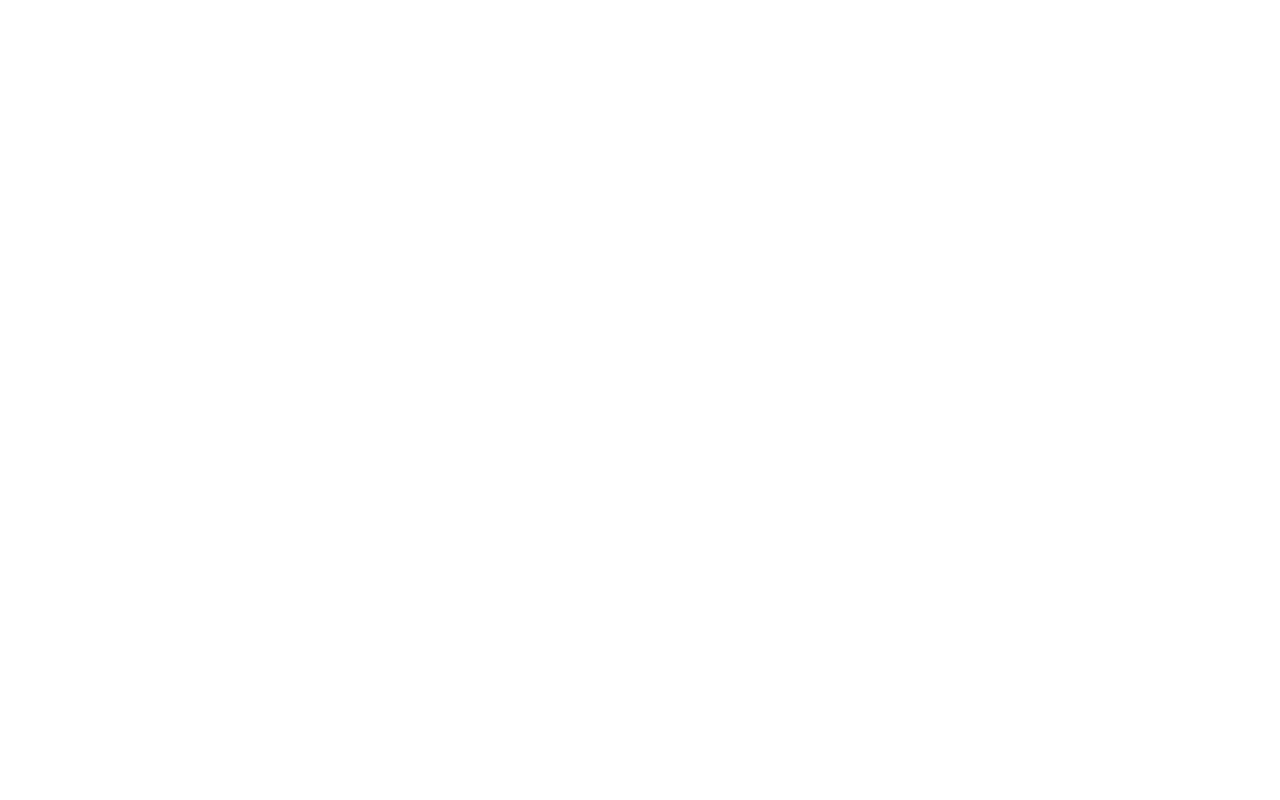
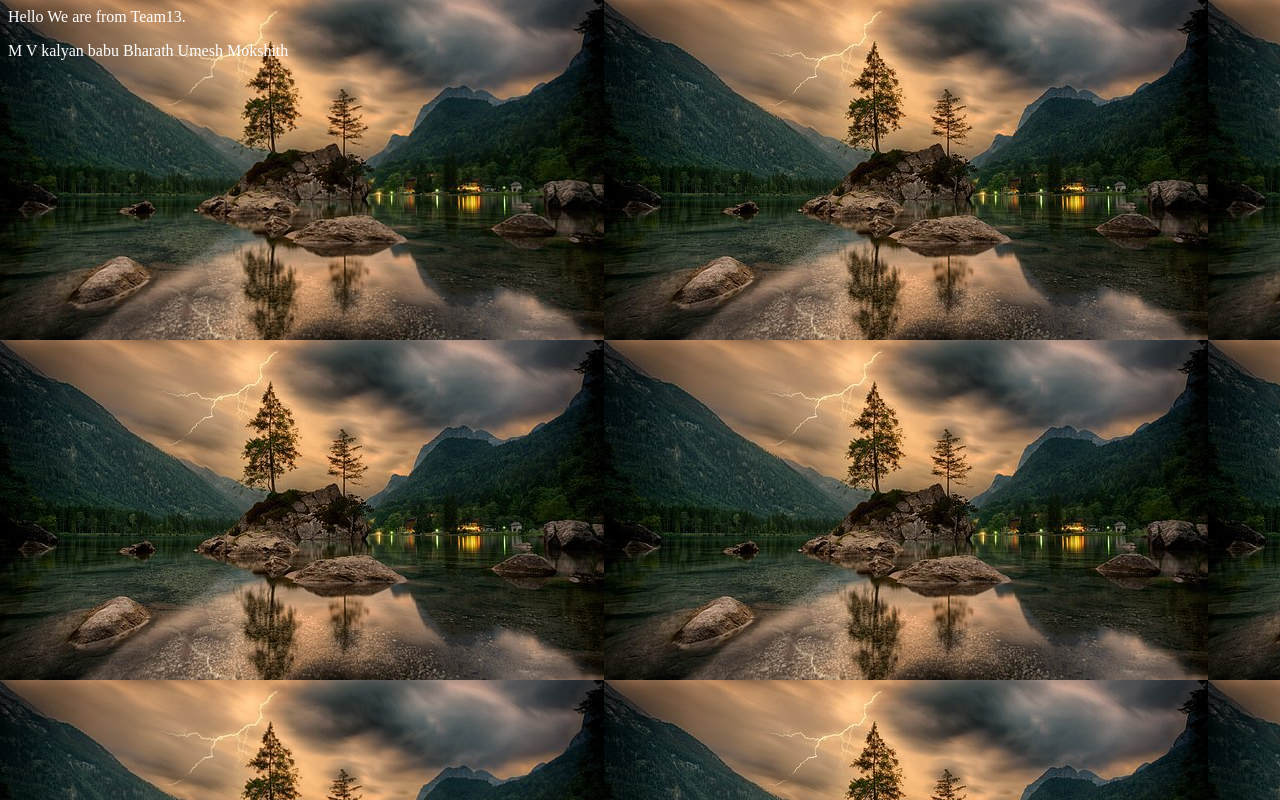
Before and after one commit to venkatakalyan24/web-app-test, a plain HTML site: page devopsIQ/index.html in a window 1280 px wide. Drawn offline with Linux system fonts and the light colour scheme.

Commit message:
Update index.html

```diff
--- a/devopsIQ/index.html
+++ b/devopsIQ/index.html
@@ -1,6 +1,6 @@
 <html>
 <title>Jenkins final Website</title>
-<body background="images/2.jpeg">
+<body background="images/2.jpg">
 <p style="color:white">Hello We are from Team13. </p>
 <p style="color:white">M V kalyan babu Bharath Umesh Mokshith </p>
 </body>
```
